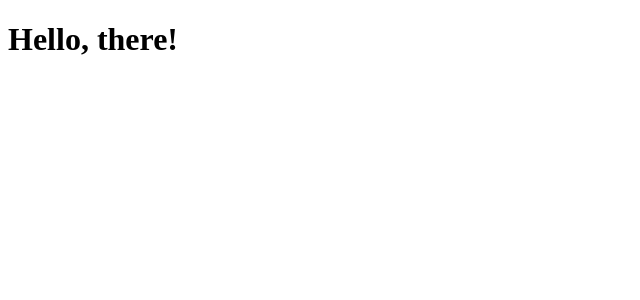
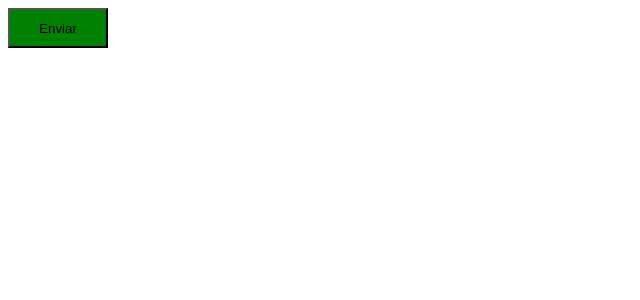
Before and after one commit to fpsaraiva/ignite-react-pomodoro, a React (Vite) app: page / in a window 1280 px wide. Shown: the top 300 px of the page, without its empty margins (0-640 px from the left). Built offline with nearby package versions, Linux system fonts and the light colour scheme.

Commit message:
created a button with color

```diff
--- a/src/App.tsx
+++ b/src/App.tsx
@@ -1,6 +1,10 @@
+import Button from "./components/Button";
+
 function App() {
   return (
-    <h1>Hello, there!</h1>
+    <>
+      <Button color="success" />
+    </>
   )
 }
 
--- /dev/null
+++ b/src/components/Button.module.css
@@ -0,0 +1,20 @@
+.button {
+    width: 100px;
+    height: 40px;
+}
+
+.primary {
+    background-color: purple
+}
+
+.secondary {
+    background-color: orange
+}
+
+.danger {
+    background-color: red
+}
+
+.success {
+    background-color: green
+}
--- /dev/null
+++ b/src/components/Button.tsx
@@ -0,0 +1,12 @@
+
+import styles from './Button.module.css'
+
+interface ButtonProps {
+    color?: 'primary' | 'secondary' | 'danger' | 'success';
+}
+
+function Button({ color = 'primary' }: ButtonProps) {
+    return <button className={`${styles.button} ${styles[color]}`}>Enviar</button>
+}
+
+export default Button
```
